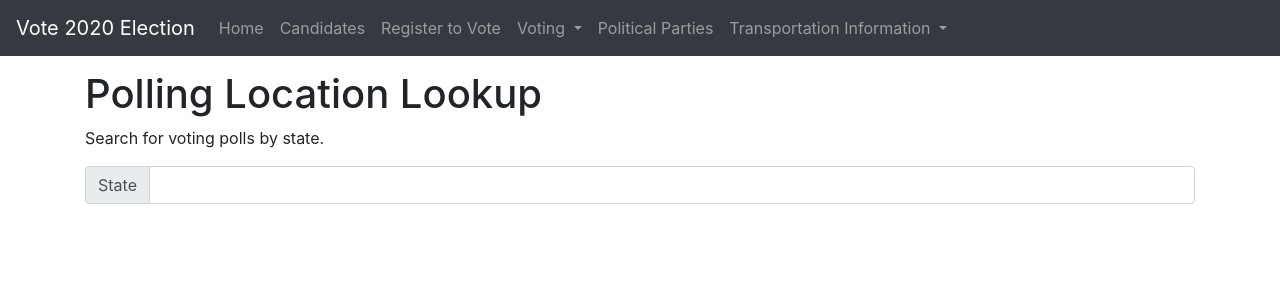
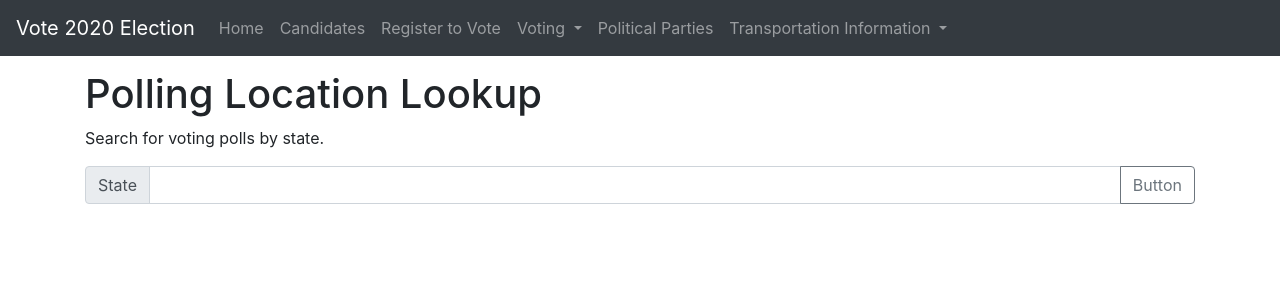
Before and after one commit to ksawant/vote2020, an Angular app: page /#/polling-state-search in a window 1280 px wide. Shown: the top 300 px of the page. Built offline with nearby package versions, Linux system fonts and the light colour scheme.

Commit message:
submit button

```diff
--- a/src/app/candidate/candidate.component.html
+++ b/src/app/candidate/candidate.component.html
@@ -1,4 +1,5 @@
 <div class="container">
   <a href="https://www.isidewith.com/" target="_blank" class="btn btn-info">
     Take a quiz to see which candidate you most likely align with!</a>
+  <iframe id="stateIFrame" src="https://www.ontheissues.org/default.htm" width="100%" height="750"></iframe>
 </div>
--- a/src/app/polling-search/polling-search.component.html
+++ b/src/app/polling-search/polling-search.component.html
@@ -6,6 +6,10 @@
       <span class="input-group-text" id="inputGroup-sizing-default">State</span>
     </div>
     <input type="text" class="form-control" aria-label="Default" aria-describedby="inputGroup-sizing-default"
-           (keyup.enter)="findURLByState($event)" [ngClass]="hasRun === true && valid === false ? 'is-invalid' : ''">
+           (keyup.enter)="findURLByState()" [ngClass]="hasRun === true && valid === false ? 'is-invalid' : ''"
+           [(ngModel)]="stateName">
+    <div class="input-group-append">
+      <button class="btn btn-outline-secondary" type="button" (click)="findURLByState()">Button</button>
+    </div>
   </div>
 </div>
--- a/src/app/polling-search/polling-search.component.ts
+++ b/src/app/polling-search/polling-search.component.ts
@@ -15,21 +15,21 @@ export class PollingSearchComponent implements OnInit {
   title: string;
   valid: boolean;
   hasRun: boolean;
+  stateName: any;
   ngOnInit() {
     this.title = '2020 Election Information';
     this.hasRun = false;
     this.valid = false;
   }
 
-  findURLByState(event: any) {
+  findURLByState() {
     this
       .googleAnalyticsService
       .eventEmitter("search", "search", "findURLByState", "search", 1);
     this.hasRun = true;
-    const state = event.target.value;
-    if(States.doesStateExist(state)) {
+    if(States.doesStateExist(this.stateName)) {
       this.valid = true;
-      this.router.navigate(['polling/' + state]);
+      this.router.navigate(['polling/' + this.stateName]);
     } else {
       this.valid = false;
     }
--- a/src/app/register-search/register-search.component.html
+++ b/src/app/register-search/register-search.component.html
@@ -6,7 +6,11 @@
       <span class="input-group-text" id="inputGroup-sizing-default">State</span>
     </div>
     <input type="text" class="form-control" aria-label="Default" aria-describedby="inputGroup-sizing-default"
-           (keyup.enter)="findURLByState($event)" [ngClass]="hasRun === true && valid === false ? 'is-invalid' : ''">
+           (keyup.enter)="findURLByState()" [ngClass]="hasRun === true && valid === false ? 'is-invalid' : ''"
+           [(ngModel)]="stateName">
+    <div class="input-group-append">
+      <button class="btn btn-outline-secondary" type="button" (click)="findURLByState()">Button</button>
+    </div>
   </div>
   <a *ngIf="valid" href="{{url}}" target="_blank" class="btn btn-success">Go to vote.gov »</a>
 </div>
--- a/src/app/register-search/register-search.component.ts
+++ b/src/app/register-search/register-search.component.ts
@@ -16,6 +16,7 @@ export class RegisterSearchComponent implements OnInit {
   valid: boolean;
   hasRun: boolean;
   url: string;
+  stateName: any;
   ngOnInit() {
     this.title = '2020 Election Information';
     this.hasRun = false;
@@ -23,13 +24,12 @@ export class RegisterSearchComponent implements OnInit {
     this.url = '';
   }
 
-  findURLByState(event: any) {
+  findURLByState() {
     this
       .googleAnalyticsService
       .eventEmitter("search", "search", "findURLByState", "search", 1);
     this.hasRun = true;
-    const state = event.target.value;
-    let abbreviation = States.getStateAbbreviation(state);
+    let abbreviation = States.getStateAbbreviation(this.stateName);
     if(abbreviation != null) {
       this.valid = true;
       this.url = 'https://www.vote.gov/register/' + abbreviation + '/';
```
